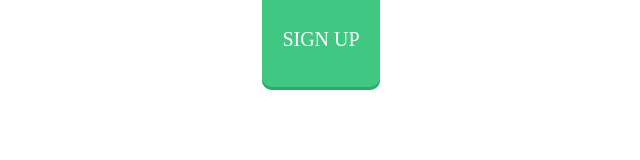
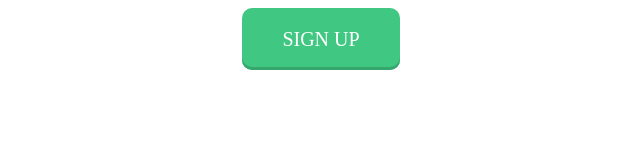
Before and after one commit to mvidioco/flirtblog.online, a plain HTML site: page button/index.html in a window 1280 px wide. Shown: the whole page, without its empty margins (319-959 px from the left). Drawn offline with Linux system fonts and the light colour scheme.

Commit message:
Update index.html

```diff
--- a/button/index.html
+++ b/button/index.html
@@ -9,7 +9,7 @@ a.button7 {
   font-size: 20px;
   color: white;
   text-decoration: none;
-  padding: 40px 20px 40px 20px;
+  padding: 20px 40px 20px 40px;
   border-radius: 10px;
   background: rgb(64,199,129);
   box-shadow: 0 -3px rgb(53,167,110) inset;
```
